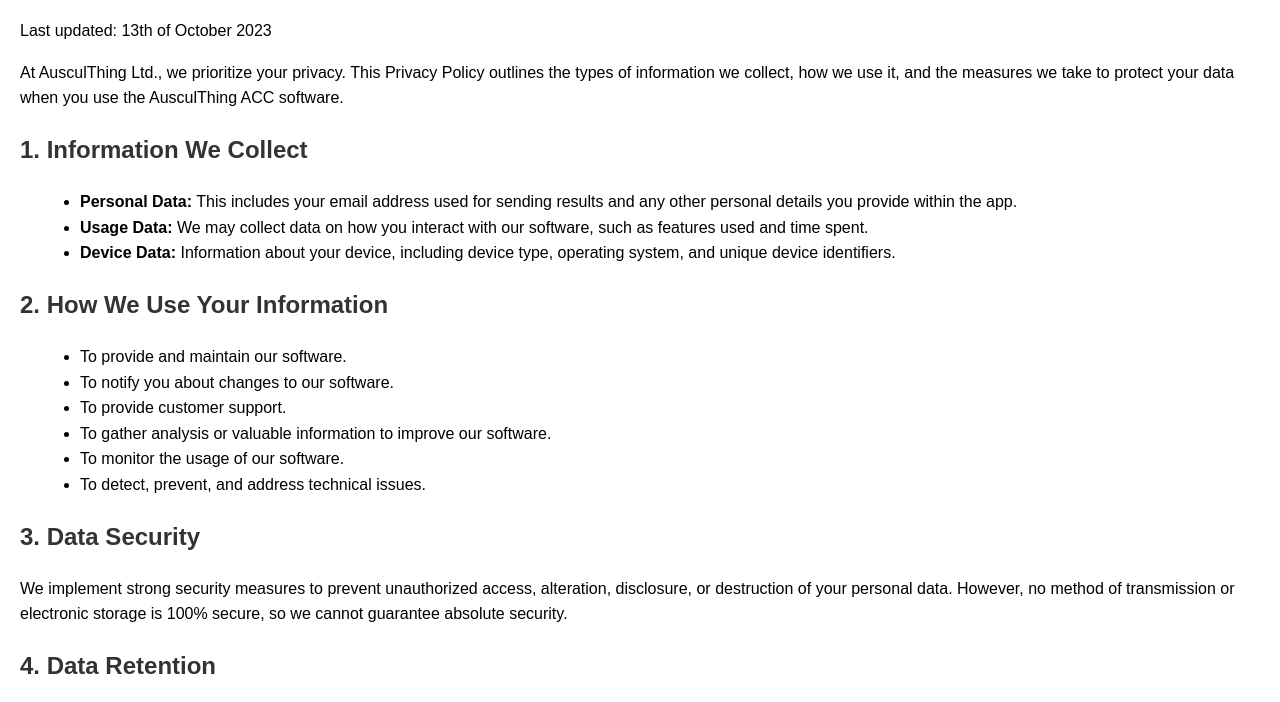
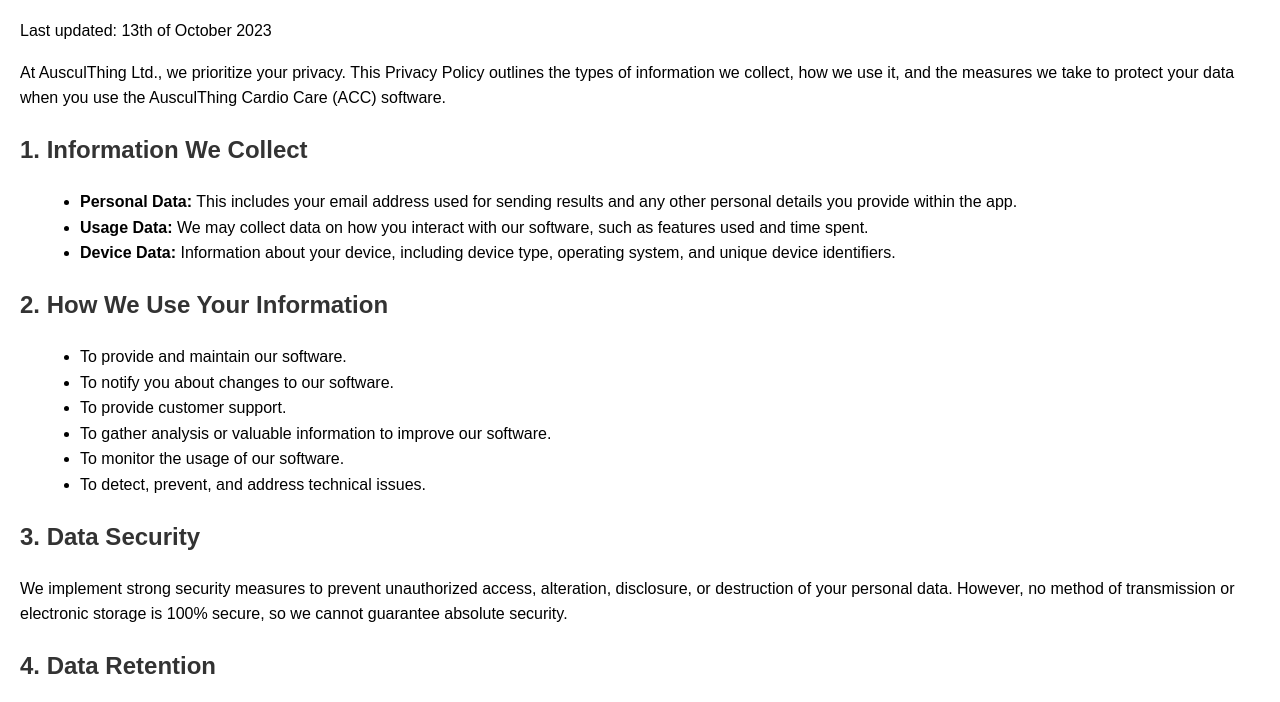
Before and after one commit to OliverThing/AusculThing-Cardio-Care-Privacy-Policy, a plain HTML site: page index.html in a window 1280 px wide. Shown: the part 76-778 px from the top of the page. Drawn offline with Linux system fonts and the light colour scheme.

Commit message:
small update

```diff
--- a/index.html
+++ b/index.html
@@ -24,7 +24,7 @@
 
 <p>Last updated: 13th of October 2023</p>
 
-<p>At AusculThing Ltd., we prioritize your privacy. This Privacy Policy outlines the types of information we collect, how we use it, and the measures we take to protect your data when you use the AusculThing ACC software.</p>
+<p>At AusculThing Ltd., we prioritize your privacy. This Privacy Policy outlines the types of information we collect, how we use it, and the measures we take to protect your data when you use the AusculThing Cardio Care (ACC) software.</p>
 
 <h2>1. Information We Collect</h2>
 <ul>
```
